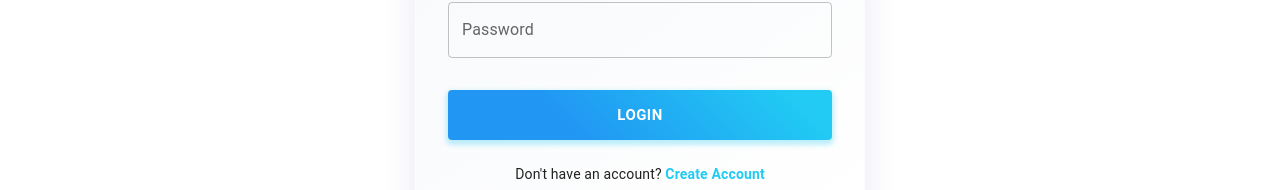
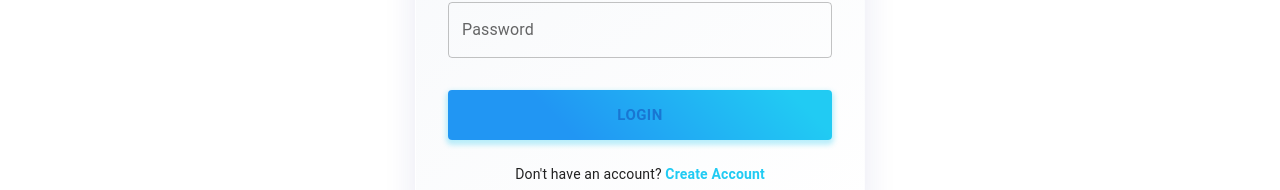
Before and after one commit to hassan2314/Summarizer_Frontend, a React (Vite) app: page /login in a window 1280 px wide. Shown: the part 509-699 px from the top of the page. Built offline with nearby package versions, Linux system fonts and the light colour scheme.

Commit message:
Button Style change

```diff
--- a/src/components/CustomButton.jsx
+++ b/src/components/CustomButton.jsx
@@ -1,52 +1,37 @@
-import React from "react";
-import { Button, CircularProgress } from "@mui/material";
+import * as React from "react";
+import { styled } from "@mui/system";
+import Button from "@mui/material/Button";
+
+const StyledButton = styled(Button, {
+  shouldForwardProp: (prop) =>
+    !["gradient", "hoverGradient", "boxShadow"].includes(prop),
+})(({ gradient, hoverGradient, boxShadow }) => ({
+  background: gradient,
+  boxShadow: boxShadow,
+  "&:hover": {
+    background: hoverGradient || gradient,
+  },
+}));
 
 const CustomButton = ({
   children,
-  onClick,
-  disabled = false,
-  isLoading = false,
-  loadingText = "Loading...",
-  startIcon,
-  type = "button",
-  variant = "contained",
-  fullWidth = false,
-  size = "medium",
   gradient,
   hoverGradient,
   boxShadow,
-  color,
+  loadingIndicator = "Loading…",
   sx = {},
-  ...rest
+  ...props
 }) => {
   return (
-    <Button
-      type={type}
-      variant={variant}
-      color={color}
-      size={size}
-      fullWidth={fullWidth}
-      startIcon={
-        isLoading && !startIcon ? (
-          <CircularProgress size={20} color="inherit" />
-        ) : (
-          startIcon
-        )
-      }
-      onClick={onClick}
-      disabled={disabled || isLoading}
-      sx={{
-        background: gradient,
-        boxShadow: boxShadow,
-        "&:hover": {
-          background: hoverGradient,
-        },
-        ...sx,
-      }}
-      {...rest}
+    <StyledButton
+      gradient={gradient}
+      hoverGradient={hoverGradient}
+      boxShadow={boxShadow}
+      sx={sx}
+      {...props} // includes loading, loadingPosition, startIcon, endIcon, etc.
     >
-      {isLoading ? loadingText : children}
-    </Button>
+      {children}
+    </StyledButton>
   );
 };
 
--- a/src/components/SummaryRow.jsx
+++ b/src/components/SummaryRow.jsx
@@ -139,6 +139,7 @@ const SummaryRow = ({ summary, deletingId, onDelete }) => {
               "&:hover": { color: theme.palette.primary.main },
             }}
           />
+
           <CustomButton
             size="small"
             startIcon={
--- a/src/components/TagDisplay.jsx
+++ b/src/components/TagDisplay.jsx
@@ -7,7 +7,7 @@ const TagDisplay = ({ tags = "" }) => {
   if (typeof tags === "string") {
     console.log(tags);
     parsedTags = tags
-      .split("\n")
+      .split(/[\n,]+/)
       .map((line) => line.replace(/^\*\s*/, "").trim())
       .filter(Boolean); // removes empty strings
   }
--- a/src/lib/axiosInstance.js
+++ b/src/lib/axiosInstance.js
@@ -27,9 +27,9 @@ API.interceptors.response.use(
 
     // If token expired and not already retrying
     if (
-      error.response?.status === 401 &&
-      error.response?.data?.message === "jwt expired" &&
-      !originalRequest._retry
+      error.response?.status === 401 ||
+      (error.response?.data?.message === "jwt expired" &&
+        !originalRequest._retry)
     ) {
       originalRequest._retry = true;
 
--- a/src/pages/Home.jsx
+++ b/src/pages/Home.jsx
@@ -69,7 +69,7 @@ const Home = () => {
   };
 
   const confirmSave = async () => {
-    console.log("Saving summary...", summary);
+    console.log("Saving summary", summary);
 
     // Convert summary to array based on mode and type
     const response =
@@ -154,12 +154,12 @@ const Home = () => {
                 <CustomButton
                   size="small"
                   onClick={handleSummarize}
-                  isLoading={isLoading}
-                  loadingText="Summarizing..."
+                  loading={isLoading}
+                  loadingPosition="start"
                   gradient="linear-gradient(45deg, #FE6B8B 30%, #FF8E53 90%)"
                   hoverGradient="linear-gradient(45deg, #FF8E53 30%, #FE6B8B 90%)"
                   boxShadow="0 3px 5px 2px rgba(255, 105, 135, .3)"
-                  // sx={{ px: 2, py: 1, fontSize: "1rem", fontWeight: 600 }}
+                  loadingIndicator="Summarizing…"
                   sx={{
                     fontSize: "14px",
                     fontWeight: 500,
@@ -187,7 +187,6 @@ const Home = () => {
                   gradient="linear-gradient(45deg, #2196F3 30%, #21CBF3 90%)"
                   hoverGradient="linear-gradient(45deg, #21CBF3 30%, #2196F3 90%)"
                   boxShadow="0 3px 5px 2px rgba(33, 203, 243, .3)"
-                  // sx={{ px: 2, py: 1, fontSize: "1rem", fontWeight: 600 }}
                   sx={{
                     fontSize: "14px",
                     fontWeight: 500,
@@ -240,10 +239,12 @@ const Home = () => {
           >
             Cancel
           </CustomButton>
+
           <CustomButton
             onClick={confirmSave}
-            isLoading={isLoading}
-            loadingText="Saving..."
+            loading={isLoading}
+            loadingPosition="start"
+            loadingIndicator="Saving…"
             gradient="linear-gradient(45deg, #4CAF50 30%, #8BC34A 90%)"
             hoverGradient="linear-gradient(45deg, #8BC34A 30%, #4CAF50 90%)"
           >
--- a/src/pages/Login.jsx
+++ b/src/pages/Login.jsx
@@ -67,12 +67,12 @@ const Login = () => {
         />
 
         <CustomButton
-          type="submit"
           onClick={handleLogin}
           fullWidth
           size="large"
-          isLoading={isLoading}
-          loadingText="Logging in..."
+          loading={isLoading}
+          loadingPosition="start"
+          loadingIndicator="Logging in…"
           gradient="linear-gradient(45deg, #2196F3 30%, #21CBF3 90%)"
           hoverGradient="linear-gradient(45deg, #21CBF3 30%, #2196F3 90%)"
           boxShadow="0 3px 5px 2px rgba(33, 203, 243, .3)"
--- a/src/pages/Signup.jsx
+++ b/src/pages/Signup.jsx
@@ -2,10 +2,8 @@ import { useState } from "react";
 import { Typography, Alert, Fade } from "@mui/material";
 import FormInput from "../components/FormInput";
 import AuthFormWrapper from "../components/AuthFormWrapper";
-import axios from "axios";
 import API from "../lib/axiosInstance";
 import { useDispatch } from "react-redux";
-import { loginSuccess } from "../store/userSlice";
 import { useNavigate, Link } from "react-router-dom";
 import CustomButton from "../components/CustomButton";
 
@@ -87,18 +85,18 @@ const Signup = () => {
         )}
 
         <CustomButton
-          type="submit"
           onClick={handleSignup}
           fullWidth
           size="large"
-          isLoading={isLoading}
-          loadingText="Creating Account..."
+          loading={isLoading}
+          loadingIndicator="Signing up..."
+          loadingPosition="start"
           gradient="linear-gradient(45deg, #FE6B8B 30%, #FF8E53 90%)"
           hoverGradient="linear-gradient(45deg, #FF8E53 30%, #FE6B8B 90%)"
           boxShadow="0 3px 5px 2px rgba(255, 105, 135, .3)"
           sx={{ mt: 2, py: 1.5, fontWeight: 600 }}
         >
-          Create Account
+          CreateAccount
         </CustomButton>
       </form>
       <Typography variant="body2" sx={{ mt: 3, textAlign: "center" }}>
--- a/src/pages/SummaryDetail.jsx
+++ b/src/pages/SummaryDetail.jsx
@@ -281,12 +281,11 @@ const SummaryDetail = () => {
           <Stack direction="row" spacing={2} justifyContent="flex-end" mt={2}>
             <CustomButton
               color="error"
-              startIcon={
-                isDeleting ? <CircularProgress size={20} /> : <DeleteIcon />
-              }
+              startIcon={<DeleteIcon />}
+              loading={isDeleting}
+              loadingIndicator="Deleting…"
+              loadingPosition="start"
               onClick={handleDelete}
-              isLoading={isDeleting}
-              loadingText="Deleting..."
               sx={{
                 px: 3,
                 "&:hover": { bgcolor: theme.palette.error.dark },
@@ -294,20 +293,20 @@ const SummaryDetail = () => {
             >
               Delete
             </CustomButton>
+
             <CustomButton
               color="primary"
-              startIcon={
-                isUpdating ? <CircularProgress size={20} /> : <SaveIcon />
-              }
+              startIcon={<SaveIcon />}
+              loading={isUpdating}
+              loadingPosition="start"
+              loadingIndicator="Saving…"
               onClick={handleUpdate}
-              isLoading={isUpdating}
-              loadingText="Saving..."
               disabled={!updatedResponse}
               gradient="linear-gradient(45deg, #4CAF50 30%, #8BC34A 90%)"
               hoverGradient="linear-gradient(45deg, #8BC34A 30%, #4CAF50 90%)"
               sx={{ px: 3 }}
             >
-              Save Changes
+              Save
             </CustomButton>
           </Stack>
         </Box>
```
